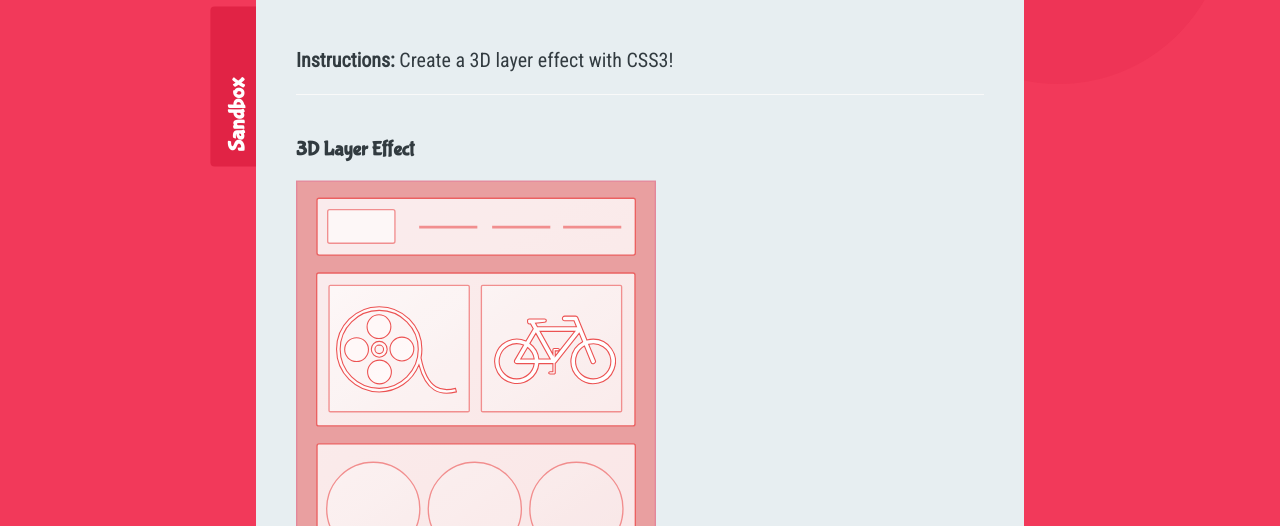
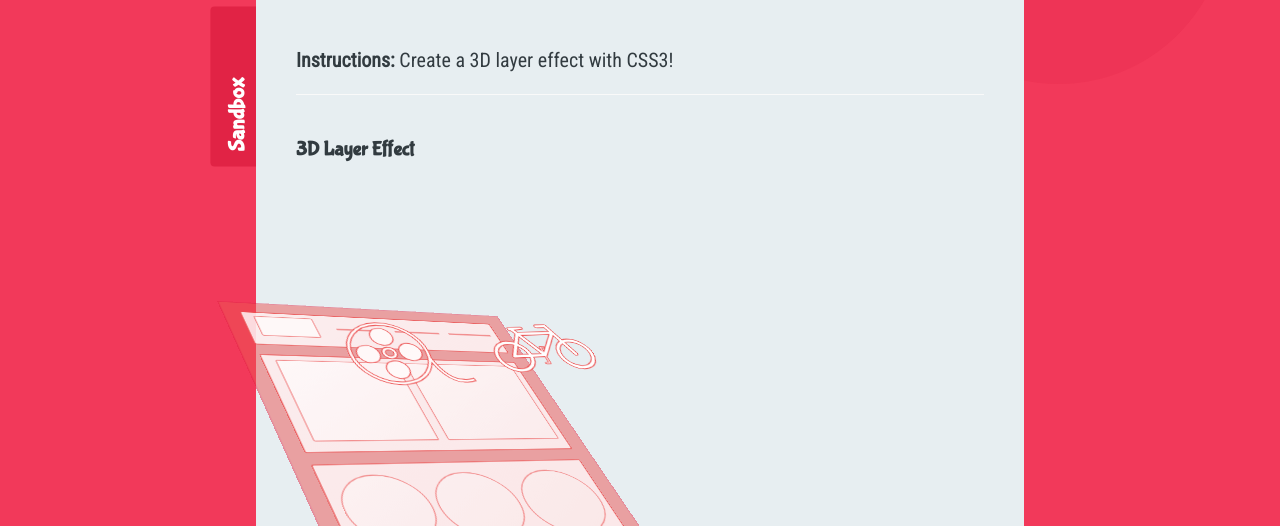
Before and after one commit to Annie-Huang/css3-in-30-days, a website: page 26-3DLayers/index.html in a window 1280 px wide. Shown: the part 274-800 px from the top of the page. Drawn offline with Linux system fonts and the light colour scheme; a web font is replaced by a local one.

Commit message:
Layout the image for a 3D effect.

```diff
--- a/26-3DLayers/sandbox.css
+++ b/26-3DLayers/sandbox.css
@@ -39,3 +39,12 @@
     left: 40px;
     top: -150px;
 }
+
+.layers img {
+    /*transform: rotateX(50deg) rotateY(20deg) rotateZ(-25deg);*/
+
+    /* The lower the perspective value, the closer you are to this element on the z-plate
+       Image it as you put down your phone (nearly horizontally) and how close you are toward the bottom of the phone
+    */
+    transform: perspective(1200px) rotateX(50deg) rotateY(20deg) rotateZ(-25deg);
+}
```
